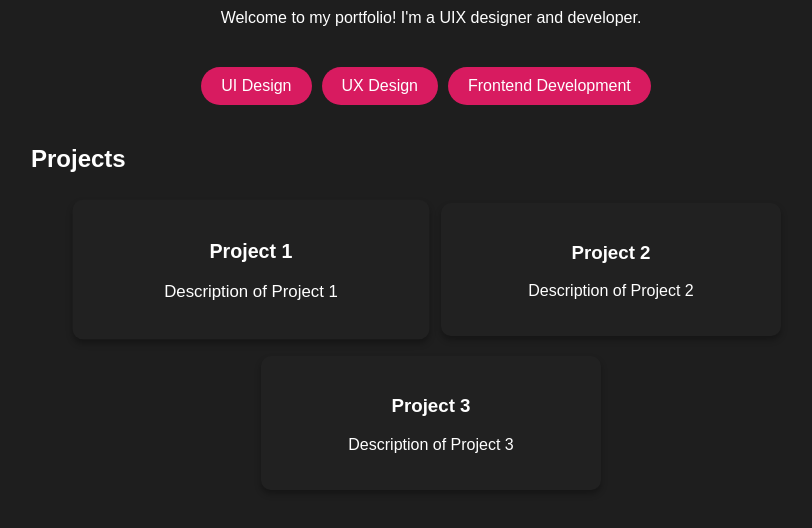
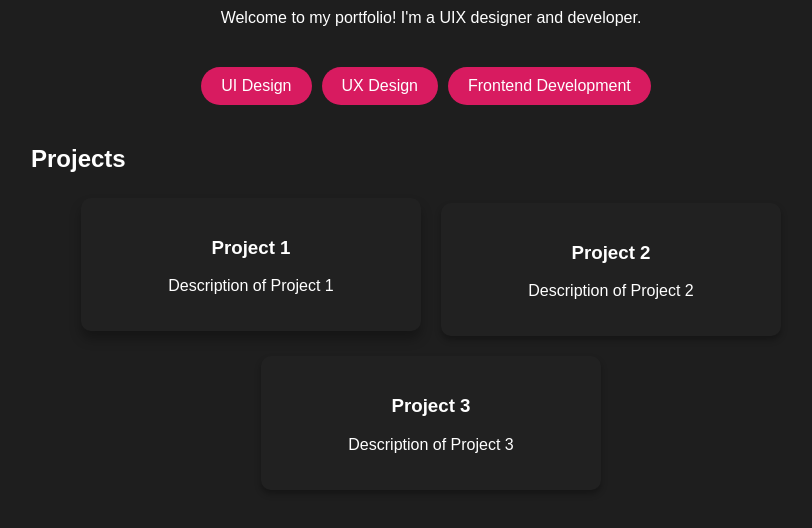
Before and after one commit to fazapatch/fazapatch.github.io, a plain HTML site: page index.html in a window 1280 px wide. In both pictures the pointer is over the element 460 px from the left and 525 px from the top of the page. Shown: the part 256-784 px from the top of the page, without its empty margins (209-1021 px from the left). Drawn offline with Linux system fonts and the light colour scheme.

Commit message:
Update index.html

```diff
--- a/index.html
+++ b/index.html
@@ -35,6 +35,7 @@
     h1 {
       text-align: center;
       margin-bottom: 30px;
+      text-shadow: 2px 2px 4px rgba(0, 0, 0, 0.5);
     }
 
     .description {
@@ -74,7 +75,8 @@
     }
 
     .project:hover {
-      transform: scale(1.05);
+      transform: translateY(-5px);
+      box-shadow: 0 8px 12px rgba(0, 0, 0, 0.3);
     }
 
     /* Animation */
```
